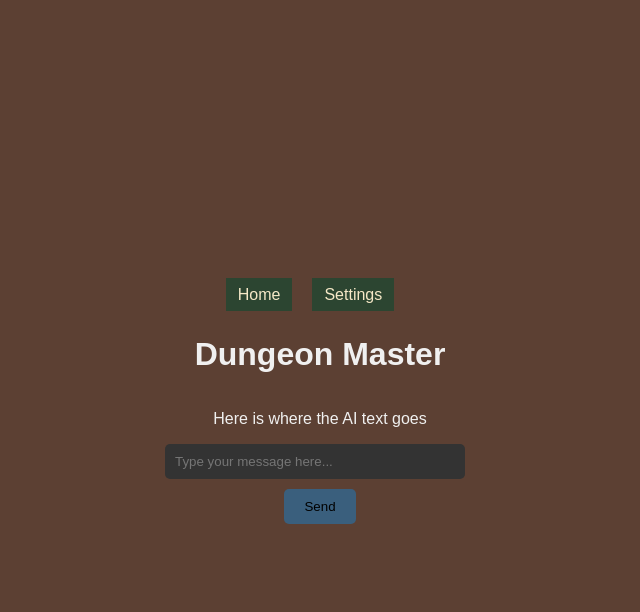
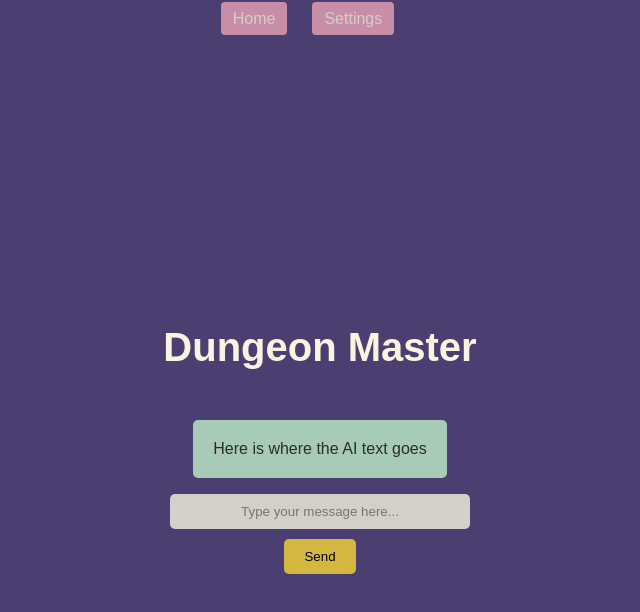
Before and after one commit to BadAtRainbow6/Dungeon-Master, a website: page public/index.html in a window 1280 px wide. Shown: the whole page, without its empty margins (320-960 px from the left). Drawn offline with Linux system fonts and the light colour scheme.

Commit message:
css work

```diff
--- a/package.json
+++ b/package.json
@@ -12,6 +12,7 @@
   "license": "ISC",
   "description": "",
   "dependencies": {
+    "axios": "^1.9.0",
     "cors": "^2.8.5",
     "dotenv": "^16.5.0",
     "express": "^5.1.0"
--- a/public/index.html
+++ b/public/index.html
@@ -5,20 +5,23 @@
     <meta name="viewport" content="width=device-width, initial-scale=1.0">
     <title>Home</title>
     <link rel="stylesheet" href="main.css">
+</head>
+
+<body>
     <nav class="flat-nav">
         <ul>
             <li><a href="/">Home</a></li>
             <li><a href="/settings">Settings</a></li>
         </ul>
     </nav>
-</head>
 
-<body>
-    <h1>Dungeon Master</h1>
+    <div class="container">
+        <h1>Dungeon Master</h1>
 
-    <p class="aiResponse"> Here is where the AI text goes</p>
-    <input type="text" id="input" placeholder="Type your message here...">
-    <button id="send">Send</button>
+        <p class="aiResponse"> Here is where the AI text goes</p>
+        <input type="text" id="input" placeholder="Type your message here...">
+        <button id="send">Send</button>
+    </div>
 </body>
 
 <script>
--- a/public/main.css
+++ b/public/main.css
@@ -1,38 +1,66 @@
 body {
     font-family: Arial, sans-serif;
-    background: #5C4033;
+    background: #4B3F72;
     color: #f0f0f0;
     display: flex;
     flex-direction: column;
     align-items: center;
-    justify-content: center;
+    justify-content: flex-start; /* Start vertically so nav doesn't clash */
     height: 100vh;
     margin: 0;
+    text-align: center;
+}
+
+/* Center wrapper for all content */
+.container {
+    display: flex;
+    flex-direction: column;
+    align-items: center;
+    margin-top: 250px;
+}
+
+h1 {
+    font-size: 2.5em;
+    margin-bottom: 20px;
+    padding: 10px 20px;
+    color: #FAF3E0;
 }
 
 input[type="text"] {
     width: 300px;
     padding: 10px;
-    background: #333;
-    color: #fff;
+    background: #D3CFC9;
+    color: #2C2C2C;
     border: none;
     border-radius: 5px;
-    margin-right: 10px;
     margin-bottom: 10px;
+    text-align: center;
 }
 
 button {
     padding: 10px 20px;
-    background: #3A5F7D;
+    background: #D4B740;
     color: #000;
     border: none;
     border-radius: 5px;
     cursor: pointer;
 }
 
+.aiResponse {
+    background: #A8CBB7;
+    color: #2C2C2C;
+    padding: 20px;
+    border-radius: 5px;
+    margin-top: 20px;
+    max-width: 500px;
+}
+
 .flat-nav {
-    padding: 10px 20px;
-    box-shadow: none;
+    width: 100%;
+    display: flex;
+    justify-content: center;
+    background-color: transparent;
+    padding: 10px 0;
 }
 
 .flat-nav ul {
@@ -43,20 +71,20 @@ button {
 }
 
 .flat-nav li {
-    margin-right: 20px;
+    margin-right: 25px;
 }
 
 .flat-nav a {
-    background-color: #2c4531;
+    background-color: #C88EA7;
     text-decoration: none;
-    color: #F5E8C7;
+    color: #D3CFC9;
     font-weight: 500;
     padding: 8px 12px;
+    border-radius: 4px;
     transition: background-color 0.2s, color 0.2s;
 }
 
 .flat-nav a:hover {
-    background-color: #2c4531;
-    border-radius: 4px;
-    color: #9f967f;
+    background-color: #CEAFB8;
+    color: #94918d;
 }
--- a/server.js
+++ b/server.js
@@ -16,6 +16,7 @@ app.get('/settings', (req, res) => {
   res.sendFile(path.join(__dirname, 'public', 'settings.html'));
 });
 
+
 app.post('/api/ai', (req, res) => {
   const userMessage = req.body.message;
   console.log('Received from client:', userMessage);
```
Also changed, not shown: 1 other file.
